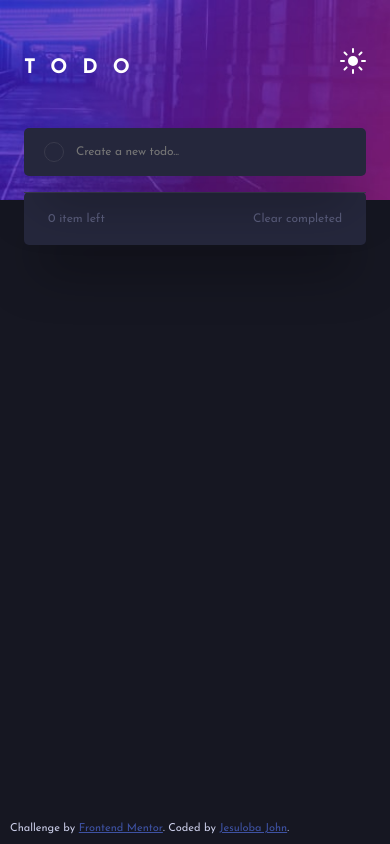
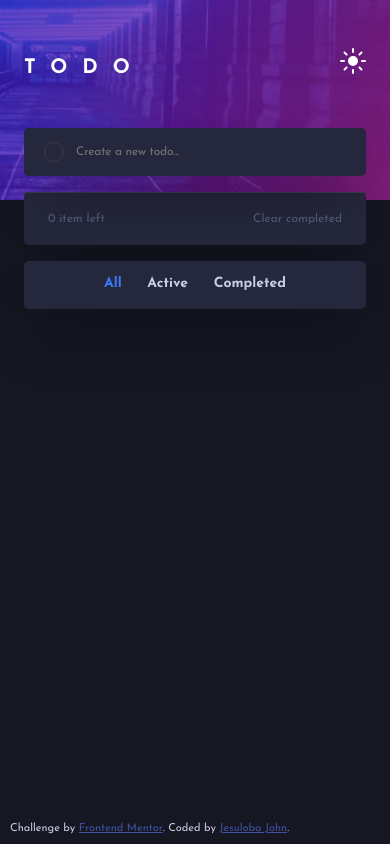
Before and after one commit to Jesuloba-world/todo-app-fm, a React (Create React App) app: page / in a window 390 px wide. Built offline with nearby package versions, Linux system fonts and the light colour scheme.

Commit message:
almost responsive

```diff
--- a/src/components/TodoList/TodoList.tsx
+++ b/src/components/TodoList/TodoList.tsx
@@ -13,7 +13,7 @@ interface props {
 	toggleComplete: (id: String) => void;
 	toDisplayModifier: (modifier: modifier) => void;
 	toClearCompleted: () => void;
-	howToDislay: modifier;
+	howToDisplay: modifier;
 	completeDrag: (index1: number, index2: number) => void;
 }
 
@@ -50,7 +50,7 @@ const TodoList: React.FC<props> = (props) => {
 									isDark={props.isDark}
 									deleteTodo={props.deleteTodo}
 									toggleComplete={props.toggleComplete}
-									howToDislay={props.howToDislay}
+									howToDislay={props.howToDisplay}
 								/>
 							))}
 							{provided.placeholder}
@@ -62,7 +62,7 @@ const TodoList: React.FC<props> = (props) => {
 					numberOfItemsLeft={numberOfItemsLeft}
 					toDisplay={props.toDisplayModifier}
 					toClearCompleted={props.toClearCompleted}
-					howToDisplay={props.howToDislay}
+					howToDisplay={props.howToDisplay}
 				/>
 			</div>
 		</DragDropContext>
--- /dev/null
+++ b/src/components/TodoPanel/AuxTodoPanel.tsx
@@ -0,0 +1,52 @@
+import { modifier } from "../../models/todoItem.model";
+
+interface props {
+	isDark: Boolean;
+	toDisplay: (modifier: modifier) => void;
+	howToDisplay: modifier;
+}
+
+const AuxTodoPanel: React.FC<props> = (props) => {
+	return (
+		<div
+			className={`TodoPanel--displayControls__aux--container TodoPanel--displayControls__aux--container--dark__${props.isDark}`}
+		>
+			<div
+				className={`TodoPanel--displayControls TodoPanel--displayControls__aux`}
+			>
+				<p
+					className={`${
+						props.howToDisplay === "All"
+							? "TodoPanel--displayControls__blue"
+							: "TodoPanel--displayControls__normal"
+					}`}
+					onClick={() => props.toDisplay("All")}
+				>
+					All
+				</p>
+				<p
+					className={`${
+						props.howToDisplay === "Active"
+							? "TodoPanel--displayControls__blue"
+							: "TodoPanel--displayControls__normal"
+					}`}
+					onClick={() => props.toDisplay("Active")}
+				>
+					Active
+				</p>
+				<p
+					className={`${
+						props.howToDisplay === "Completed"
+							? "TodoPanel--displayControls__blue"
+							: "TodoPanel--displayControls__normal"
+					}`}
+					onClick={() => props.toDisplay("Completed")}
+				>
+					Completed
+				</p>
+			</div>
+		</div>
+	);
+};
+
+export default AuxTodoPanel;
--- a/src/containers/Todo/Todo.tsx
+++ b/src/containers/Todo/Todo.tsx
@@ -6,6 +6,7 @@ import ToggleDark from "../../components/ToggleDark/ToggleDark";
 import TodoInput from "../../components/TodoInput/TodoInput";
 import TodoList from "../../components/TodoList/TodoList";
 import todoItem, { modifier } from "../../models/todoItem.model";
+import AuxTodoPanel from "../../components/TodoPanel/AuxTodoPanel";
 
 interface todoProps {
 	toggleDark: () => void;
@@ -15,7 +16,7 @@ interface todoProps {
 const Todo: React.FC<todoProps> = (props) => {
 	const [todoItems, setTodoItems] = useState<todoItem[]>(onMount);
 	const [itemsToDisplay, setItemsToDisplay] = useState<todoItem[]>([]);
-	const [howToDislay, setHowToDislay] = useState<modifier>("All");
+	const [howToDisplay, setHowToDisplay] = useState<modifier>("All");
 
 	// so useState can also act as ComponentWillMount
 	function onMount() {
@@ -30,17 +31,17 @@ const Todo: React.FC<todoProps> = (props) => {
 		(modifier: modifier) => {
 			switch (modifier) {
 				case "All":
-					setHowToDislay("All");
+					setHowToDisplay("All");
 					setItemsToDisplay(todoItems);
 					break;
 				case "Active":
-					setHowToDislay("Active");
+					setHowToDisplay("Active");
 					setItemsToDisplay(
 						todoItems.filter((item) => item.completed !== true)
 					);
 					break;
 				case "Completed":
-					setHowToDislay("Completed");
+					setHowToDisplay("Completed");
 					setItemsToDisplay(
 						todoItems.filter((item) => item.completed === true)
 					);
@@ -52,8 +53,8 @@ const Todo: React.FC<todoProps> = (props) => {
 
 	useEffect(() => {
 		setItemsToDisplay(todoItems);
-		toDisplayModifier(howToDislay);
-	}, [todoItems, howToDislay, toDisplayModifier]);
+		toDisplayModifier(howToDisplay);
+	}, [todoItems, howToDisplay, toDisplayModifier]);
 
 	useEffect(() => {
 		localStorage.setItem("todos-abcd", JSON.stringify(todoItems));
@@ -108,8 +109,13 @@ const Todo: React.FC<todoProps> = (props) => {
 				toggleComplete={todoToggleCompleteHandler}
 				toDisplayModifier={toDisplayModifier}
 				toClearCompleted={toClearCompletedHandler}
-				howToDislay={howToDislay}
+				howToDisplay={howToDisplay}
 				completeDrag={toCompleteDragHandler}
+			/>
+			<AuxTodoPanel
+				isDark={props.isDark}
+				howToDisplay={howToDisplay}
+				toDisplay={toDisplayModifier}
 			/>
 			<div className="Todo--bottom">
 				<p
@@ -121,7 +127,7 @@ const Todo: React.FC<todoProps> = (props) => {
 							: null
 					}`}
 				>
-					{howToDislay === "All"
+					{howToDisplay === "All"
 						? "Drag and drop to reorder list"
 						: "Go to All to reorder"}
 				</p>
--- a/src/sass/components/_todoPanel.scss
+++ b/src/sass/components/_todoPanel.scss
@@ -43,6 +43,37 @@
 				color: $lighterGrayishBlue;
 			}
 		}
+
+		&__aux {
+			&--container {
+				display: none;
+				height: 4.8rem;
+				margin-top: 1.6rem;
+				padding: 1.5rem 8rem;
+				font-size: 1.4rem;
+				border-radius: 5px;
+
+				&--dark {
+					&__true {
+						background: $veryDarkDesaturatedBlue;
+						box-shadow: 0px 35px 50px -15px rgba(0, 0, 0, 0.5);
+					}
+
+					&__false {
+						background: #fff;
+						box-shadow: 0px 3.5rem 5rem -1.5rem rgba(194, 195, 214, 0.5);
+					}
+				}
+
+				@include respond(mobile) {
+					display: block;
+				}
+			}
+
+			display: flex;
+			align-items: center;
+			justify-content: space-between;
+		}
 	}
 
 	&--clearCompleted {
```
